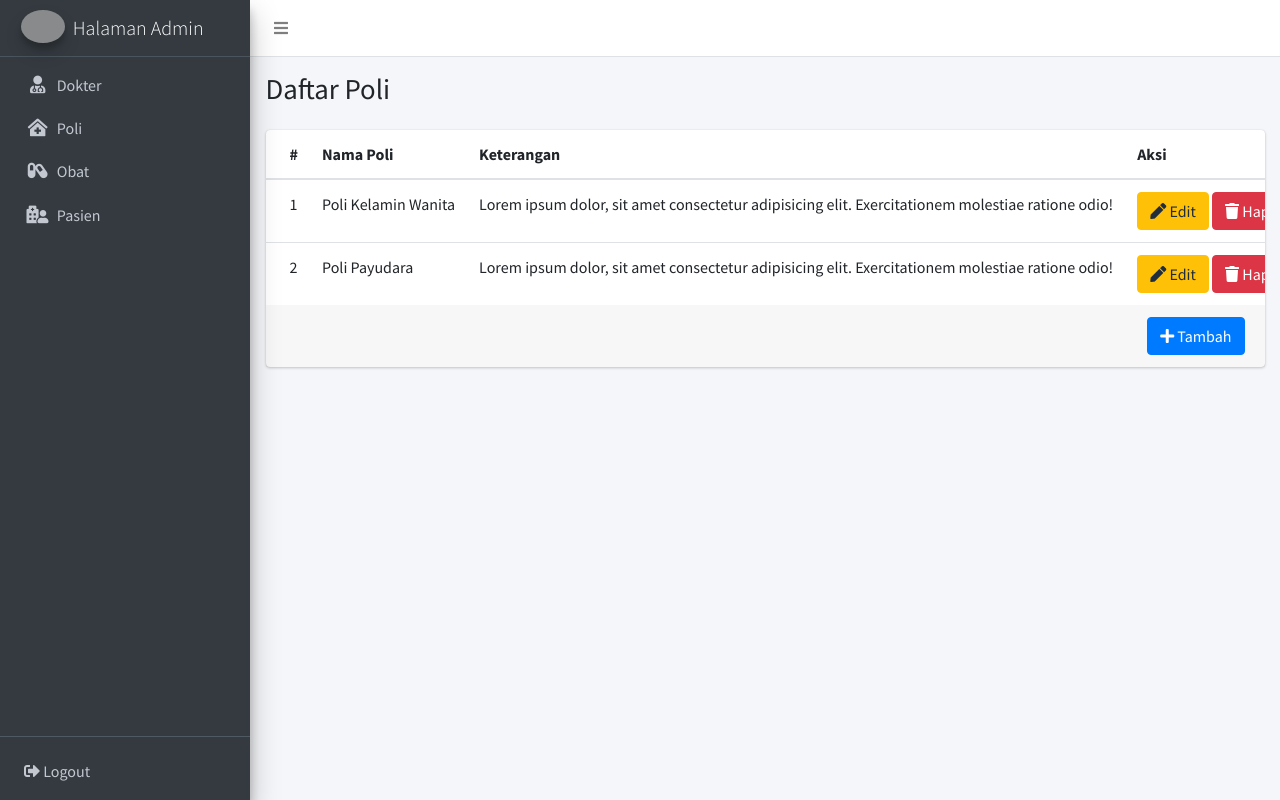
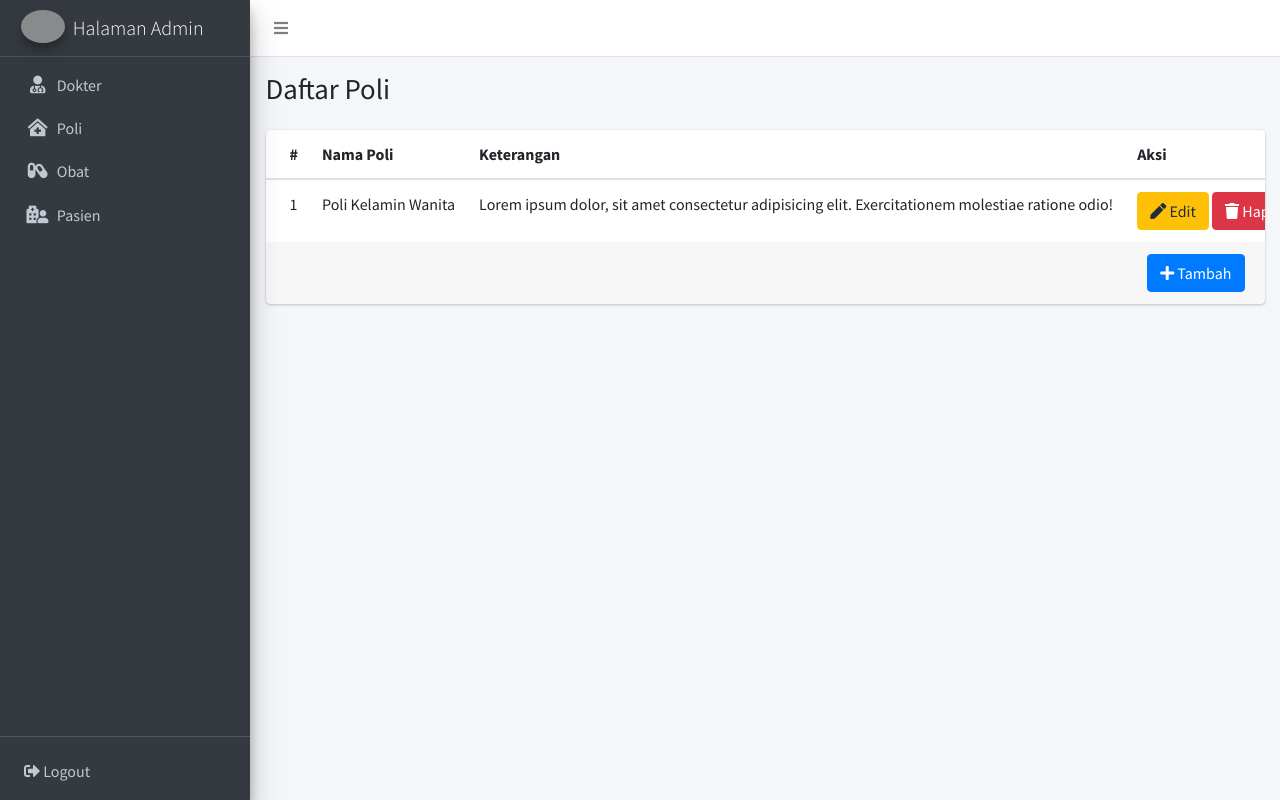
Before and after one commit to rereard/hospital_appointment, a PHP site: page /admin/kelola_poli/ in a window 1280 px wide. Run offline with PHP 8.4, Linux system fonts and the light colour scheme; some libraries are stand-ins or nearby versions; grey boxes are pictures that could not be loaded.

Commit message:
minor changes

```diff
--- a/admin/kelola_dokter/index.php
+++ b/admin/kelola_dokter/index.php
@@ -245,7 +245,6 @@
                     <select class="custom-select rounded-0" id="addPoliDokter">
                       <option>-------</option>
                       <option>Poli Kelamin Wanita</option>
-                      <option>Poli Payudara</option>
                     </select>
                   </div>
                   <div class="card-footer">
@@ -282,7 +281,7 @@
                   </div>
                   <div class="form-group">
                     <label for="addAlamatDokter">Alamat</label>
-                    <input type="text" class="form-control" id="addAlamatDokter" placeholder="Alamat" value="ngentot" />
+                    <input type="text" class="form-control" id="addAlamatDokter" placeholder="Alamat" value="jalan jalan" />
                   </div>
                   <div class="form-group">
                     <label for="addNoHPDokter">Nomor HP</label>
@@ -293,7 +292,6 @@
                     <select class="custom-select rounded-0" id="addPoliDokter">
                       <option>-------</option>
                       <option selected>Poli Kelamin Wanita</option>
-                      <option>Poli Payudara</option>
                     </select>
                   </div>
                   <div class="card-footer">
--- a/admin/kelola_pasien/index.php
+++ b/admin/kelola_pasien/index.php
@@ -267,7 +267,7 @@
                   </div>
                   <div class="form-group">
                     <label for="addAlamatPasien">Alamat</label>
-                    <input type="text" class="form-control" id="addAlamatPasien" placeholder="Alamat" value="jl anjing" />
+                    <input type="text" class="form-control" id="addAlamatPasien" placeholder="Alamat" value="jl jalan" />
                   </div>
                   <div class="form-group">
                     <label for="addNoKTPPasien">Nomor KTP</label>
--- a/admin/kelola_poli/index.php
+++ b/admin/kelola_poli/index.php
@@ -156,21 +156,6 @@
                           </div>
                         </td>
                       </tr>
-                      <tr>
-                        <td>2</td>
-                        <td>Poli Payudara</td>
-                        <td>Lorem ipsum dolor, sit amet consectetur adipisicing elit. Exercitationem molestiae ratione odio!</td>
-                        <td>
-                          <div class="margin">
-                            <button type="button" class="btn btn-warning" data-toggle="modal" data-target="#modal-editDokter">
-                              <i class="fa fa-pen"></i> Edit
-                            </button>
-                            <button type="button" class="btn btn-danger" data-toggle="modal" data-target="#modal-sm">
-                              <i class="fa fa-trash"></i> Hapus
-                            </button>
-                          </div>
-                        </td>
-                      </tr>
                     </tbody>
                   </table>
                 </div>
@@ -265,7 +250,7 @@
               </div>
               <div class="form-group">
                 <label for="addKeteranganPoli">Keterangan</label>
-                <input type="text" class="form-control" id="addKeteranganPoli" placeholder="Keterangan" value="poli memek" />
+                <input type="text" class="form-control" id="addKeteranganPoli" placeholder="Keterangan" value="poli polian" />
               </div>
               <div class="card-footer">
                 <button type="button" class="btn btn-default" data-dismiss="modal">
```
